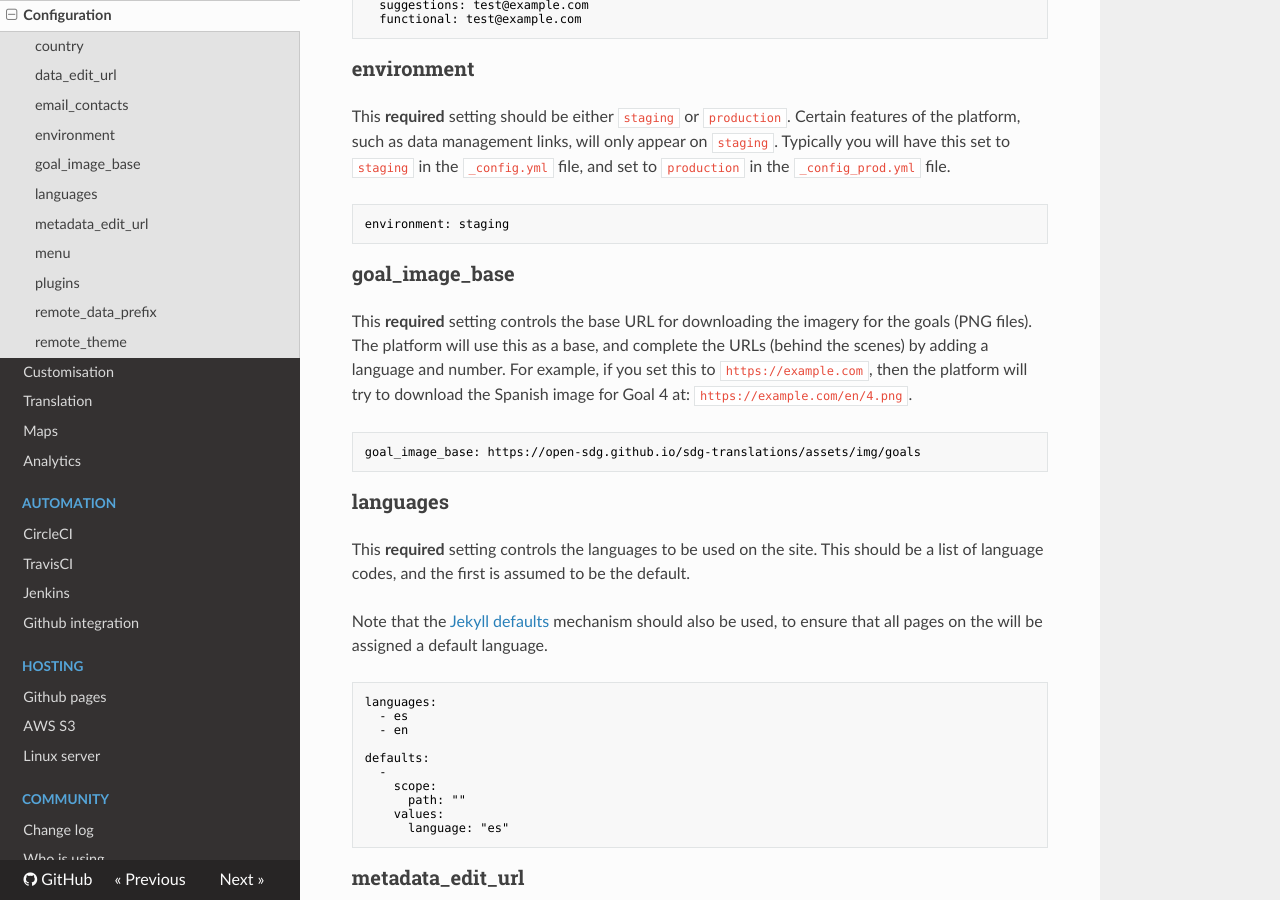
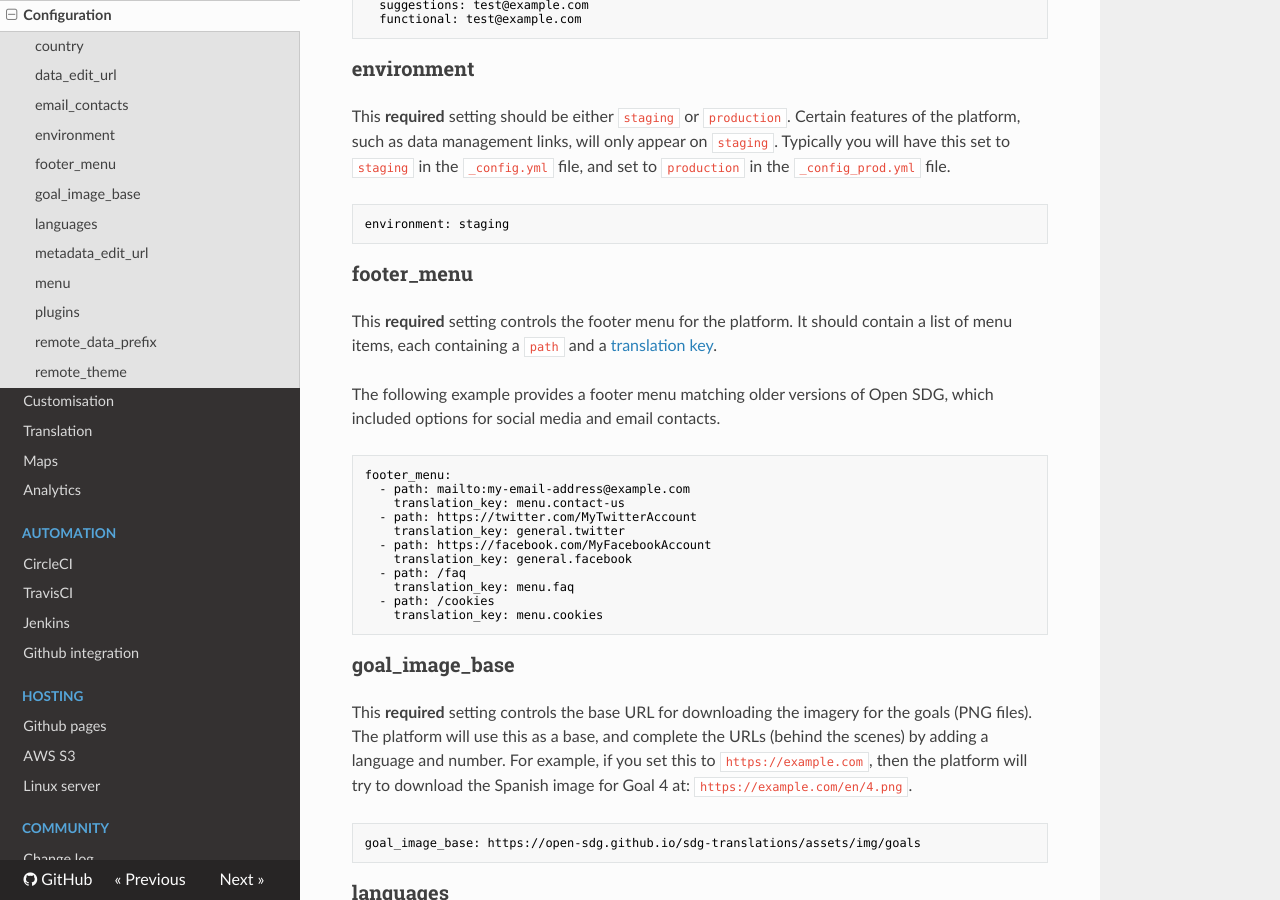
Before and after one commit to open-sdg/open-sdg, an MkDocs documentation site: the page built from docs/configuration.md, in a window 1280 px wide and 900 px high, scrolled down 1009 px. Built offline with MkDocs 1.6.1, drawn with Linux system fonts in a browser that asks for light colours; nearby versions of some CDN libraries; old or Windows-style settings are respelled for this version of MkDocs; some of the changed text lies outside the part shown.

Commit message:
Configurable footer menu links

````diff
--- a/docs/configuration.md
+++ b/docs/configuration.md
@@ -41,6 +41,26 @@ This **required** setting should be either `staging` or `production`. Certain fe
 
 ```nohighlight
 environment: staging
+```
+
+### footer_menu
+
+This **required** setting controls the footer menu for the platform. It should contain a list of menu items, each containing a `path` and a [translation key](https://open-sdg.readthedocs.io/en/latest/translation/).
+
+The following example provides a footer menu matching older versions of Open SDG, which included options for social media and email contacts.
+
+```nohighlight
+footer_menu:
+  - path: mailto:my-email-address@example.com
+    translation_key: menu.contact-us
+  - path: https://twitter.com/MyTwitterAccount
+    translation_key: general.twitter
+  - path: https://facebook.com/MyFacebookAccount
+    translation_key: general.facebook
+  - path: /faq
+    translation_key: menu.faq
+  - path: /cookies
+    translation_key: menu.cookies
 ```
 
 ### goal_image_base
@@ -194,22 +214,6 @@ custom_js:
   - /assets/js/custom.js
 ```
 
-### twitter
-
-This optional setting creates a [Twitter](https://twitter.com) link in the platform's footer. It should be a Twitter account name.
-
-```nohighlight
-twitter: MyTwitterAccount
-```
-
-### facebook
-
-This optional setting creates a [Facebook](https://facebook.com) link in the platform's footer. It should be a Facebook account name.
-
-```nohighlight
-facebook: MyFacebookAccount
-```
-
 ### frontpage_heading
 
 This optional setting can control the heading that appears on the front page.
````
Also changed, not shown: 3 other files.
